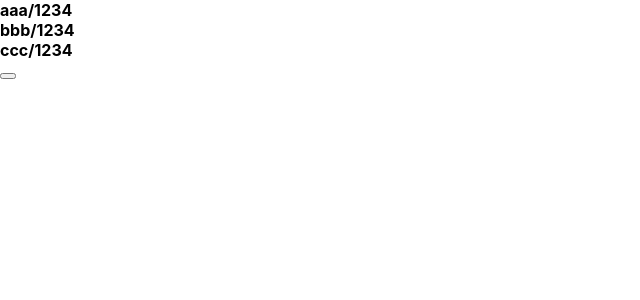
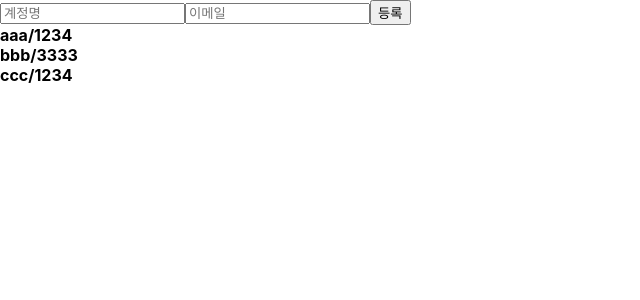
Before and after one commit to sjoh0704/React-practice, a React (Create React App) app: page / in a window 1280 px wide. Shown: the top 300 px of the page, without its empty margins (0-640 px from the left). Built offline with nearby package versions, Linux system fonts and the light colour scheme.

Commit message:
create user component

```diff
--- a/src/App.js
+++ b/src/App.js
@@ -1,6 +1,6 @@
 // import logo from './logo.svg';
 import './App.css';
-import React, {Component, useRef} from 'react'
+import React, {Component, useRef, useState} from 'react'
 import TOC from './Components/TOC'
 import Contents from './Components/Contents'
 import Subject from './Components/Subject'
@@ -10,32 +10,54 @@ import Counter from './Components/Counter';
 import InputSample from './Components/InputSample';
 import InputSample2 from './Components/InputSample2';
 import UserList from './Components/UserList';
+import CreateUser from './Components/CreatUser';
 
 function App(){
-  const users = [
+  const [inputs, setInputs] = useState({
+    username:'',
+    email:''
+  })
+  const {username, email} = inputs;
+  const [users, setUsers] = useState([
           {
-              id:1, username: 'aaa', passwd: '1234'
+              id:1, username: 'aaa', email: '1234'
           },
           {
-              id:2, username: 'bbb', passwd: '1234'
+              id:2, username: 'bbb', email: '3333'
           },
           {
-              id:3, username: 'ccc', passwd: '1234'
+              id:3, username: 'ccc', email: '1234'
           }
-      ];
+      ]);
+
+      const onChange = (e) => {
+        const {name, value} = e.target;
+        setInputs({
+          ...inputs,
+          [name]:value
+        }
+        );
+      };
+
 
   const nextId = useRef(4);
+
   const onCreate = () => {
+    const user = {
+      id: nextId,
+      username: username,
+      email: email
+    };
+    setUsers([...users, user])
     console.log(nextId.current);
     nextId.current += 1;
   }
 
   return(
     <div>
+      <CreateUser username={username} email={email} onChange={onChange} onCreate={onCreate}></CreateUser>
       <UserList users={users}></UserList>
-      <button onClick={function(){
-        onCreate();
-      }}></button>
+
     </div>
     );
 }
--- /dev/null
+++ b/src/Components/CreatUser.js
@@ -0,0 +1,13 @@
+import React from 'react'
+function CreateUser({username, email, onChange, onCreate}){
+
+    return(
+        <div>
+            <input name="username" placeholder="계정명" onChange={onChange} value={username}></input>
+            <input name="email" placeholder="이메일" onChange={onChange} value={email}></input>
+            <button onClick={onCreate}>등록</button>
+        </div>
+    );
+}
+
+export default CreateUser
--- a/src/Components/UserList.js
+++ b/src/Components/UserList.js
@@ -7,7 +7,7 @@ import React from 'react'
 function Display({user}){
     return(
     <div>
-        <b>{user.username}/{user.passwd}</b>
+        <b>{user.username}/{user.email}</b>
     </div>
     );
 }
```
